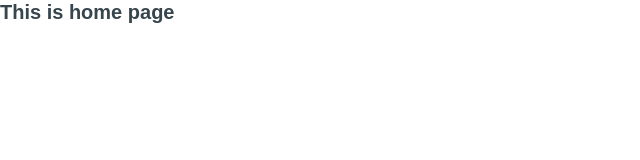
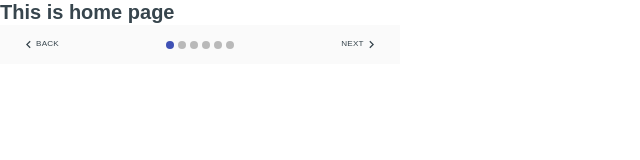
Before and after one commit to Rahul3105/trivago-clone, a React (Create React App) app: page / in a window 1280 px wide. Shown: the top 160 px of the page, without its empty margins (0-640 px from the left). Built offline with nearby package versions, Linux system fonts and the light colour scheme.

Commit message:
working on carousel

```diff
--- a/src/App.js
+++ b/src/App.js
@@ -1,9 +1,11 @@
 import "./App default css/App.css";
 import { Routes } from "./components/Route component/Routes";
+import MuiCarousel from "./components/material-ui-components/MuiCarousel";
 function App() {
   return (
     <div>
       <Routes />
+      <MuiCarousel />
     </div>
   );
 }
--- /dev/null
+++ b/src/components/material-ui-components/MuiCarousel.jsx
@@ -0,0 +1,49 @@
+import React from 'react';
+import { makeStyles, useTheme } from '@material-ui/core/styles';
+import MobileStepper from '@material-ui/core/MobileStepper';
+import Button from '@material-ui/core/Button';
+import KeyboardArrowLeft from '@material-ui/icons/KeyboardArrowLeft';
+import KeyboardArrowRight from '@material-ui/icons/KeyboardArrowRight';
+
+const useStyles = makeStyles({
+  root: {
+    maxWidth: 400,
+    flexGrow: 1,
+  },
+});
+
+export default function MuiCarousel() {
+  const classes = useStyles();
+  const theme = useTheme();
+  const [activeStep, setActiveStep] = React.useState(0);
+
+  const handleNext = () => {
+    setActiveStep((prevActiveStep) => prevActiveStep + 1);
+  };
+
+  const handleBack = () => {
+    setActiveStep((prevActiveStep) => prevActiveStep - 1);
+  };
+
+  return (
+    <MobileStepper
+      variant="dots"
+      steps={6}
+      position="static"
+      activeStep={activeStep}
+      className={classes.root}
+      nextButton={
+        <Button size="small" onClick={handleNext} disabled={activeStep === 5}>
+          Next
+          {theme.direction === 'rtl' ? <KeyboardArrowLeft /> : <KeyboardArrowRight />}
+        </Button>
+      }
+      backButton={
+        <Button size="small" onClick={handleBack} disabled={activeStep === 0}>
+          {theme.direction === 'rtl' ? <KeyboardArrowRight /> : <KeyboardArrowLeft />}
+          Back
+        </Button>
+      }
+    />
+  );
+}
```
Also changed, not shown: src/components/material-ui-components/DummyFile.jsx (deleted).
